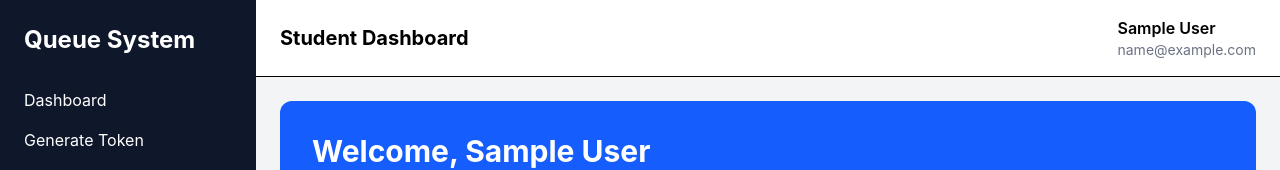
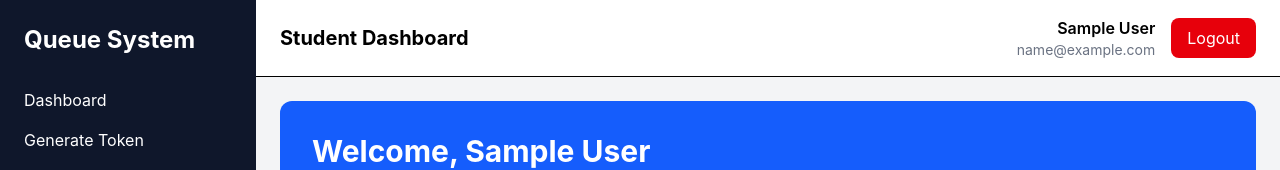
Before and after one commit to uday-kiran-web-dev/smart_queue_management_system, a React app in the folder frontend/: page /student/dashboard in a window 1280 px wide. Shown: the top 170 px of the page. Built offline with nearby package versions, Linux system fonts and the light colour scheme; no server answers; sample sign-in values are in the browser's storage; the HTML template or start-up script is replaced by a standard one.

Commit message:
Add logout functionality and protected routes

```diff
--- a/frontend/src/components/layout/Topbar.jsx
+++ b/frontend/src/components/layout/Topbar.jsx
@@ -1,17 +1,37 @@
 import { useContext } from "react";
+import { useNavigate } from "react-router-dom";
+
 import { AuthContext } from "../../context/AuthContext";
 
 export default function Topbar() {
-  const { user } = useContext(AuthContext);
+  const { user, logout } = useContext(AuthContext);
+
+  const navigate = useNavigate();
+
+  function handleLogout() {
+    logout();
+    navigate("/");
+  }
 
   return (
     <header className="flex items-center justify-between border-b bg-white px-6 py-4">
-      <h1 className="text-xl font-bold">Student Dashboard</h1>
+      <div>
+        <h1 className="text-xl font-bold">Student Dashboard</h1>
+      </div>
 
-      <div>
-        <p className="font-semibold">{user?.name}</p>
+      <div className="flex items-center gap-4">
+        <div className="text-right">
+          <p className="font-semibold">{user?.name}</p>
 
-        <p className="text-sm text-gray-500">{user?.email}</p>
+          <p className="text-sm text-gray-500">{user?.email}</p>
+        </div>
+
+        <button
+          onClick={handleLogout}
+          className="rounded-lg bg-red-600 px-4 py-2 text-white hover:bg-red-700"
+        >
+          Logout
+        </button>
       </div>
     </header>
   );
--- a/frontend/src/routes/AppRoutes.jsx
+++ b/frontend/src/routes/AppRoutes.jsx
@@ -5,6 +5,7 @@ import Register from "../pages/auth/Register";
 
 import StudentDashboard from "../pages/student/Dashboard";
 import AdminDashboard from "../pages/admin/Dashboard";
+import ProtectedRoute from "./ProtectedRoute";
 
 export default function AppRoutes() {
   return (
@@ -14,9 +15,23 @@ export default function AppRoutes() {
 
         <Route path="/register" element={<Register />} />
 
-        <Route path="/student/dashboard" element={<StudentDashboard />} />
+        <Route
+          path="/student/dashboard"
+          element={
+            <ProtectedRoute>
+              <StudentDashboard />
+            </ProtectedRoute>
+          }
+        />
 
-        <Route path="/admin/dashboard" element={<AdminDashboard />} />
+        <Route
+          path="/admin/dashboard"
+          element={
+            <ProtectedRoute>
+              <AdminDashboard />
+            </ProtectedRoute>
+          }
+        />
       </Routes>
     </BrowserRouter>
   );
--- /dev/null
+++ b/frontend/src/routes/ProtectedRoute.jsx
@@ -0,0 +1,11 @@
+import { Navigate } from "react-router-dom";
+
+export default function ProtectedRoute({ children }) {
+  const token = localStorage.getItem("token");
+
+  if (!token) {
+    return <Navigate to="/" replace />;
+  }
+
+  return children;
+}
```
